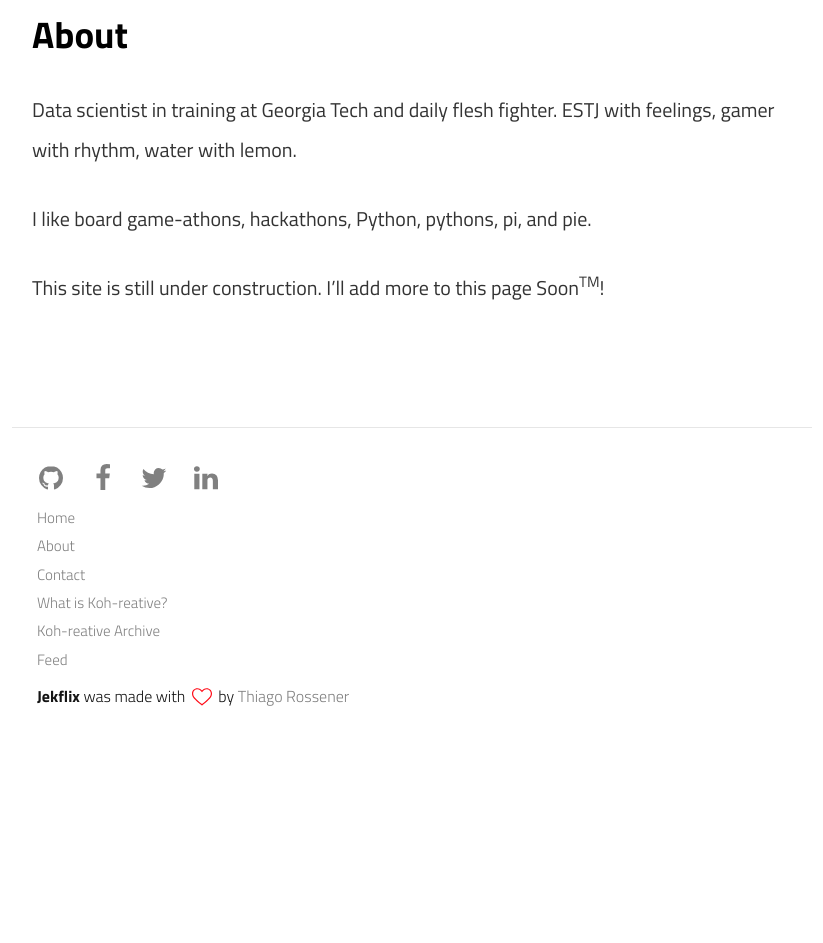
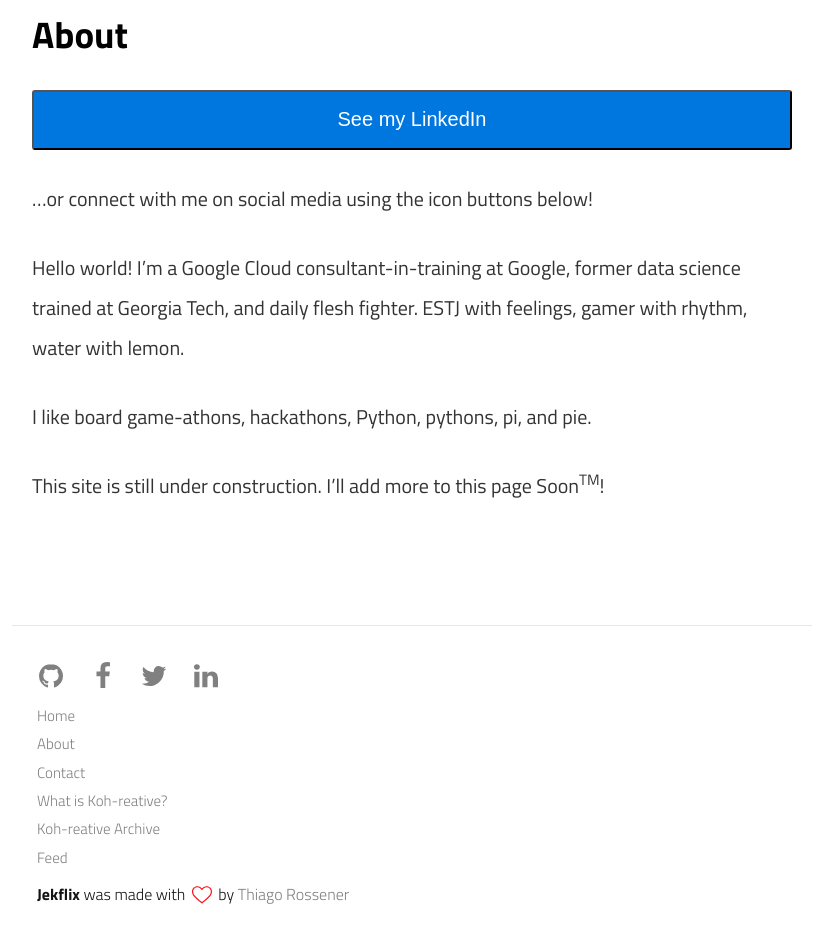
Before and after one commit to JoshuaKoh/JoshuaKoh.github.io, a Jekyll site: the page built from about.md, in a window 1280 px wide and 1373 px high. Shown: the part 430-1373 px from the top of the window, without its empty margins (228-1051 px from the left). Built offline with Jekyll 4.4.1, drawn with Linux system fonts in a browser that asks for light colours.

Commit message:
Update about page with contact info

```diff
--- a/about.md
+++ b/about.md
@@ -9,7 +9,11 @@ permalink: /about/
 
 ## About
 
-Data scientist in training at Georgia Tech and daily flesh fighter. ESTJ with feelings, gamer with rhythm, water with lemon.
+<a href="https://www.linkedin.com/in/joshuatkoh"><button class="button button-blue">See my LinkedIn</button></a>
+
+...or connect with me on social media using the icon buttons below!
+
+Hello world! I'm a Google Cloud consultant-in-training at Google, former data science trained at Georgia Tech, and daily flesh fighter. ESTJ with feelings, gamer with rhythm, water with lemon.
 
 I like board game-athons, hackathons, Python, pythons, pi, and pie.
 
```
